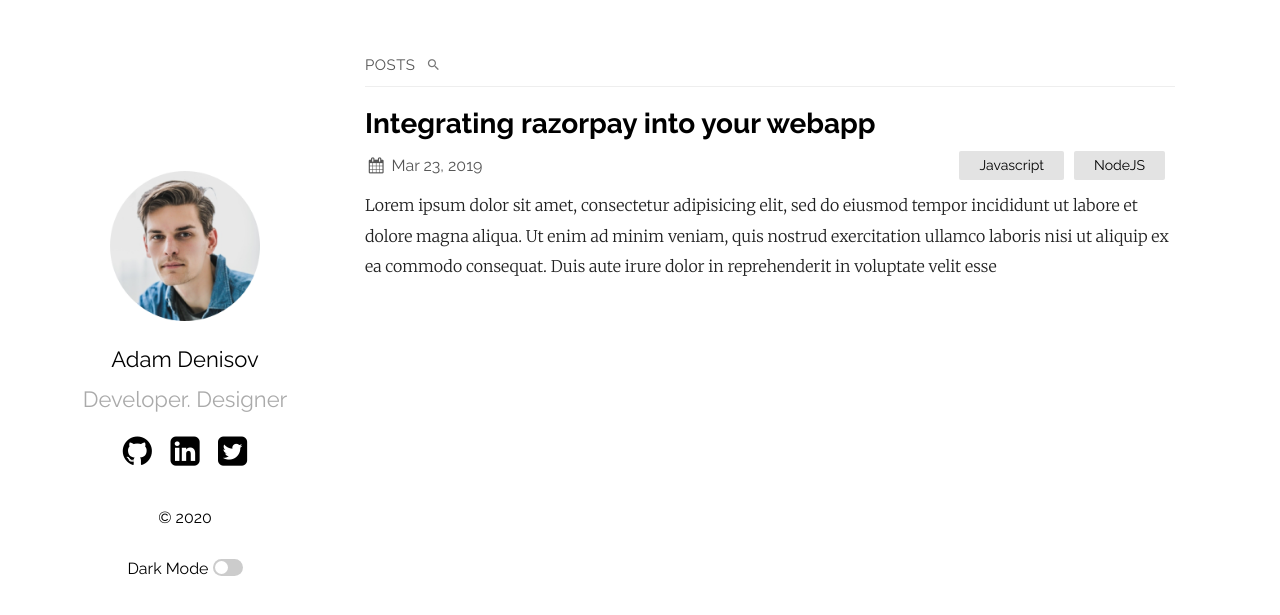
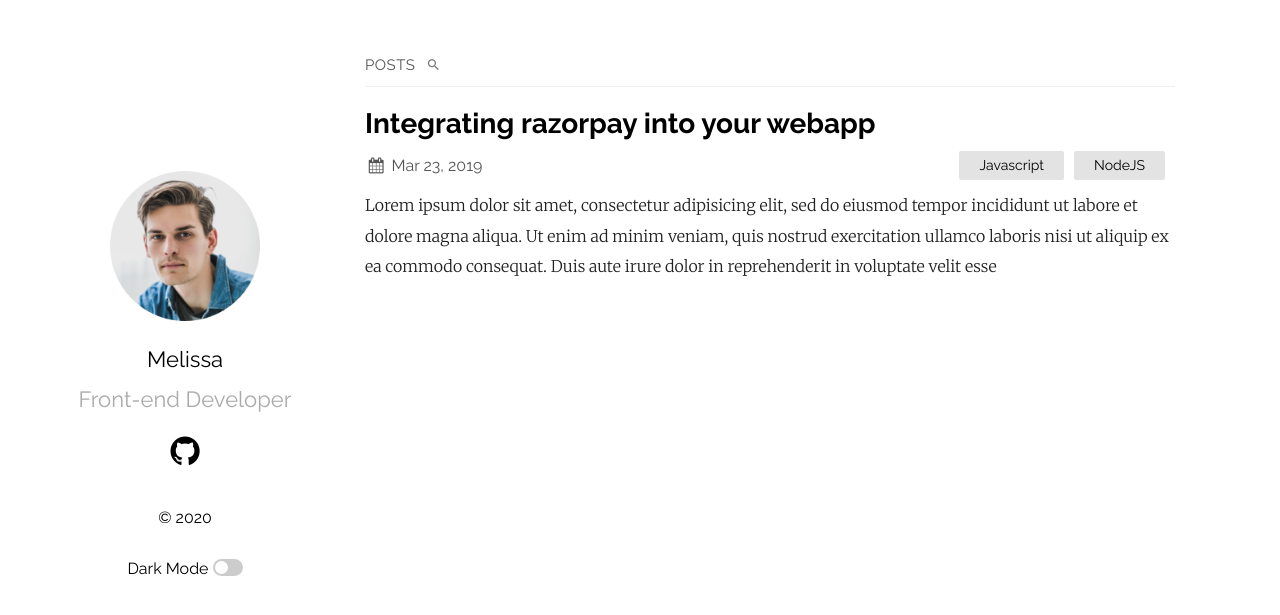
Before and after one commit to melroh629/melroh629.github.io, a Jekyll site: the page built from index.md, in a window 1280 px wide. Shown: the top 615 px of the page. Built offline with Jekyll 4.4.1, drawn with Linux system fonts in a browser that asks for light colours.

Commit message:
Update _config.yml

```diff
--- a/_config.yml
+++ b/_config.yml
@@ -1,6 +1,6 @@
-title: Your awesome title
-author: GitHub User
-email: your-email@domain.com
+title: Melissa's github log
+author: Melissa Jungwoo Roh
+email: jw.roh629@gmail.com
 description: > # this means to ignore newlines until "show_exerpts:"
   Write an awesome description for your new site here. You can edit this
   line in _config.yml. It will appear in your document head meta (for
@@ -12,8 +12,8 @@ show_excerpts: true # set to true to show excerpts on the homepage
 sass:
   sass_dir: _sass
 plainwhite:
-  name: Adam Denisov
-  tagline: Developer. Designer
+  name: Melissa
+  tagline: Front-end Developer
   date_format: "%b %-d, %Y"
   sitemap: true # set to true to generate sitemap.xml content
   search: true # set to true to enable searchbar
@@ -21,9 +21,9 @@ plainwhite:
 
   # generate social links in footer
   social_links:
-    twitter: thelehhman
+#     twitter: thelehhman
     github:  thelehhman
-    linkedIn: in/thelehhman
+#     linkedIn: in/thelehhman
     rss: rss
     # dribbble: jekyll
     # flickr:   jekyll
```
